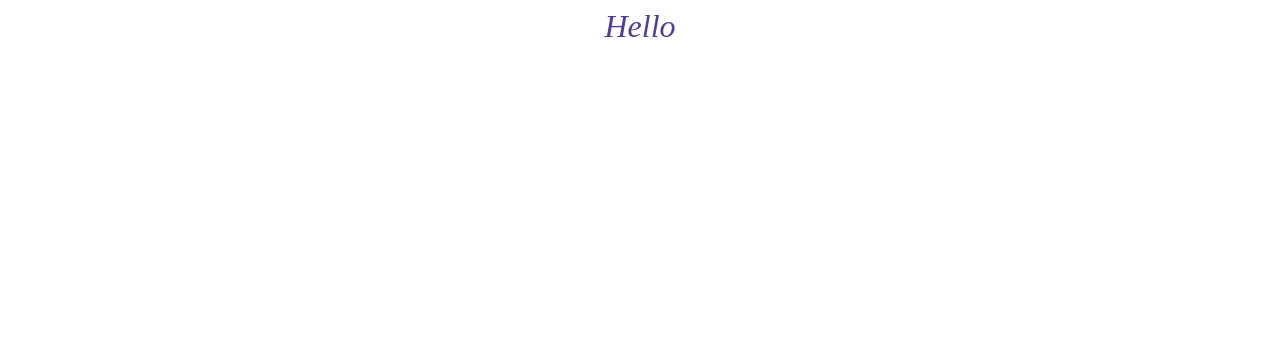
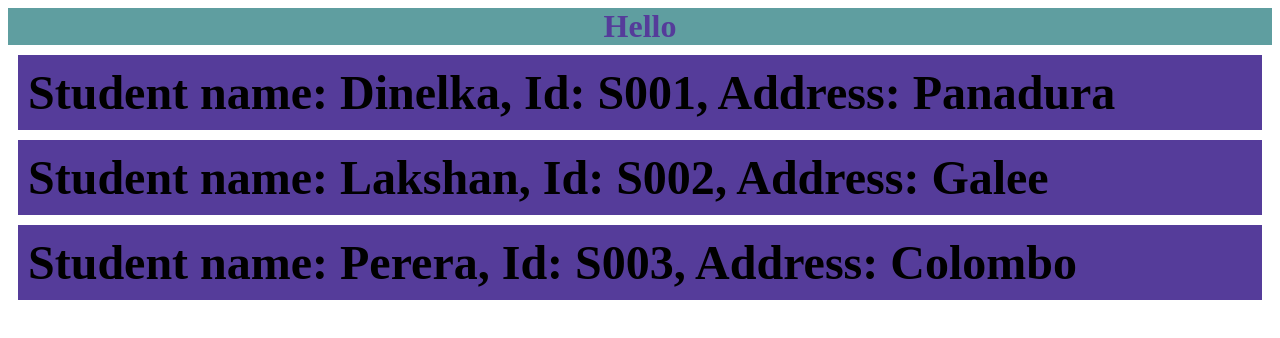
Before and after one commit to dinelkalakshan40/react-demo, a React (Vite) app: page / in a window 1280 px wide. Shown: the top 338 px of the page. Built offline with nearby package versions, Linux system fonts and the light colour scheme.

Commit message:
create props

```diff
--- a/src/App.tsx
+++ b/src/App.tsx
@@ -1,5 +1,6 @@
 import './App.css'
 import Component from "./Component/Component.tsx";
+import TextBox from "./Component/TextBox.tsx";
 
 
 function App() {
@@ -7,6 +8,9 @@ function App() {
     return (
         <>
             <Component/> {/*use componnent*/}
+            <TextBox name="Dinelka" id="S001" address="Panadura"/>
+            <TextBox name="Lakshan" id="S002" address="Galee"/>
+            <TextBox name="Perera" id="S003" address="Colombo"/>
 
         </>
     )
--- a/src/Component/Component.css
+++ b/src/Component/Component.css
@@ -2,5 +2,6 @@
     text-align: center;
     font-size:2rem ;
     color: #553c9a;
-    font-style: italic;
+    font-weight: bold;
+    background: cadetblue;
 }
--- /dev/null
+++ b/src/Component/TextBox.tsx
@@ -0,0 +1,15 @@
+import "./TextBoxStyle.css"
+
+type props = {
+    name: string;
+    id: string;
+    address: string;
+};
+function TextBox({ name, id, address }:props){
+    return(
+        <div className="textBox">
+            Student name: {name}, Id: {id}, Address: {address}
+        </div>
+    )
+}
+export default TextBox;
--- /dev/null
+++ b/src/Component/TextBoxStyle.css
@@ -0,0 +1,8 @@
+.textBox{
+    background: #553c9a;
+    font-weight: bold;
+    font-size: 3rem;
+    color: black;
+    padding: 10px;
+    margin: 10px;
+}
```
